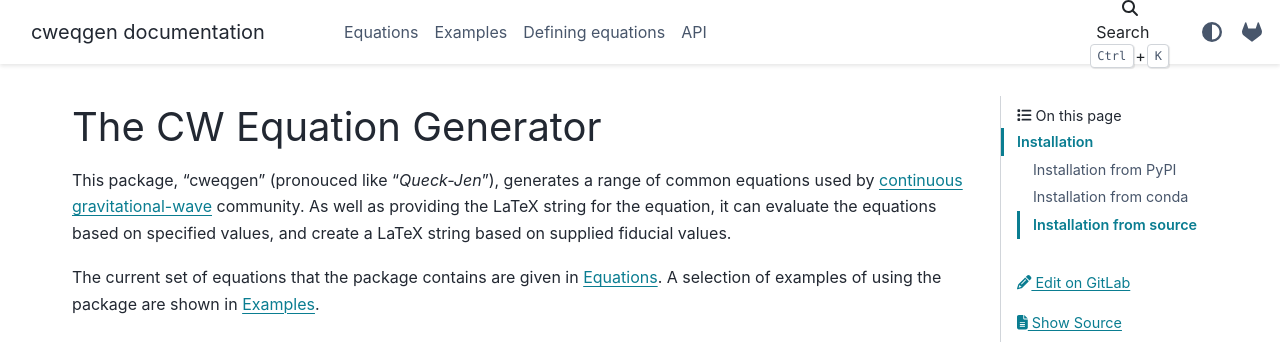
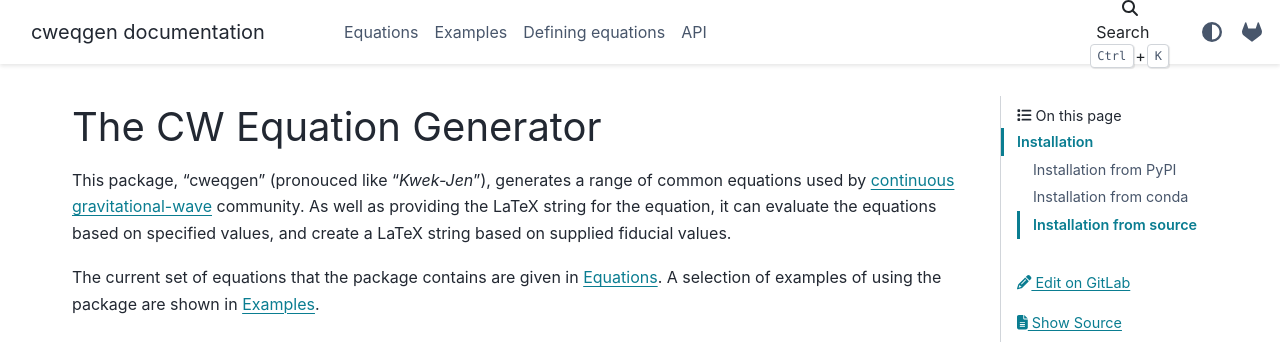
Before and after one commit to cwinpy/cweqgen, a Sphinx documentation site: the page built from docs/index.rst, in a window 1280 px wide and 900 px high. Shown: the top 363 px of the window. Built offline with Sphinx 7.4.7 and the PyData theme 0.15.4, drawn with Linux system fonts in a browser that asks for light colours; the version number could not be read and is left out.

Commit message:
Change pronunciation

```diff
--- a/docs/index.rst
+++ b/docs/index.rst
@@ -1,7 +1,7 @@
 The CW Equation Generator
 =========================
 
-This package, "cweqgen" (pronouced like "*Queck-Jen*"), generates a range of common equations used
+This package, "cweqgen" (pronouced like "*Kwek-Jen*"), generates a range of common equations used
 by `continuous gravitational-wave <https://www.ligo.org/science/GW-Continuous.php>`_ community. As
 well as providing the LaTeX string for the equation, it can evaluate the equations based on
 specified values, and create a LaTeX string based on supplied fiducial values.
```
Also changed, not shown: README.md (+1 -1 lines).
